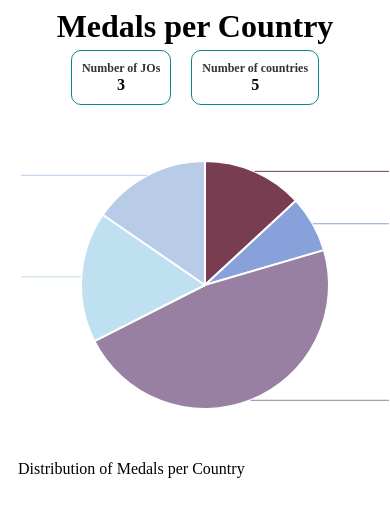
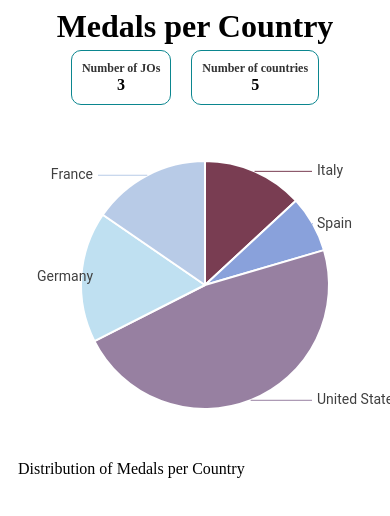
Before and after one commit to anthony-openclassroom/projet_2_telesport, an Angular app: page / in a window 390 px wide. Shown: the top 516 px of the page. Built offline with nearby package versions, Linux system fonts and the light colour scheme.

Commit message:
docs(home.component): add comments for mobile offset and text alignment logic

```diff
--- a/src/app/pages/home/home.component.ts
+++ b/src/app/pages/home/home.component.ts
@@ -168,7 +168,21 @@ export class HomeComponent implements OnInit {
                   const isRightSide = Math.cos(angle) >= 0;
 
                   // On fixe une distance constante par rapport au centre pour aligner les textes verticalement
-                  const alignOffset = outerRadius + 60; // Rayon + marge
+                  // Réduction de l'offset pour éviter que le texte sorte de l'écran sur mobile
+                  const mobileOffset = chartWidth < 400 ? 15 : 60;
+                  // Si mobile, on s'assure de laisser de la place pour le texte (environ 80px)
+                  // chartWidth / 2 est le centre. On veut que la ligne s'arrête avant le bord.
+                  const maxDistFromCenter =
+                    chartWidth < 400
+                      ? chartWidth / 2 - 80
+                      : chartWidth / 2 - 10;
+
+                  const alignOffset = Math.min(
+                    outerRadius + mobileOffset,
+                    maxDistFromCenter,
+                  );
+
+                  // Calcul des coordonnées de la fin de la ligne
                   const xLineEnd = isRightSide
                     ? center.x + alignOffset
                     : center.x - alignOffset;
```
